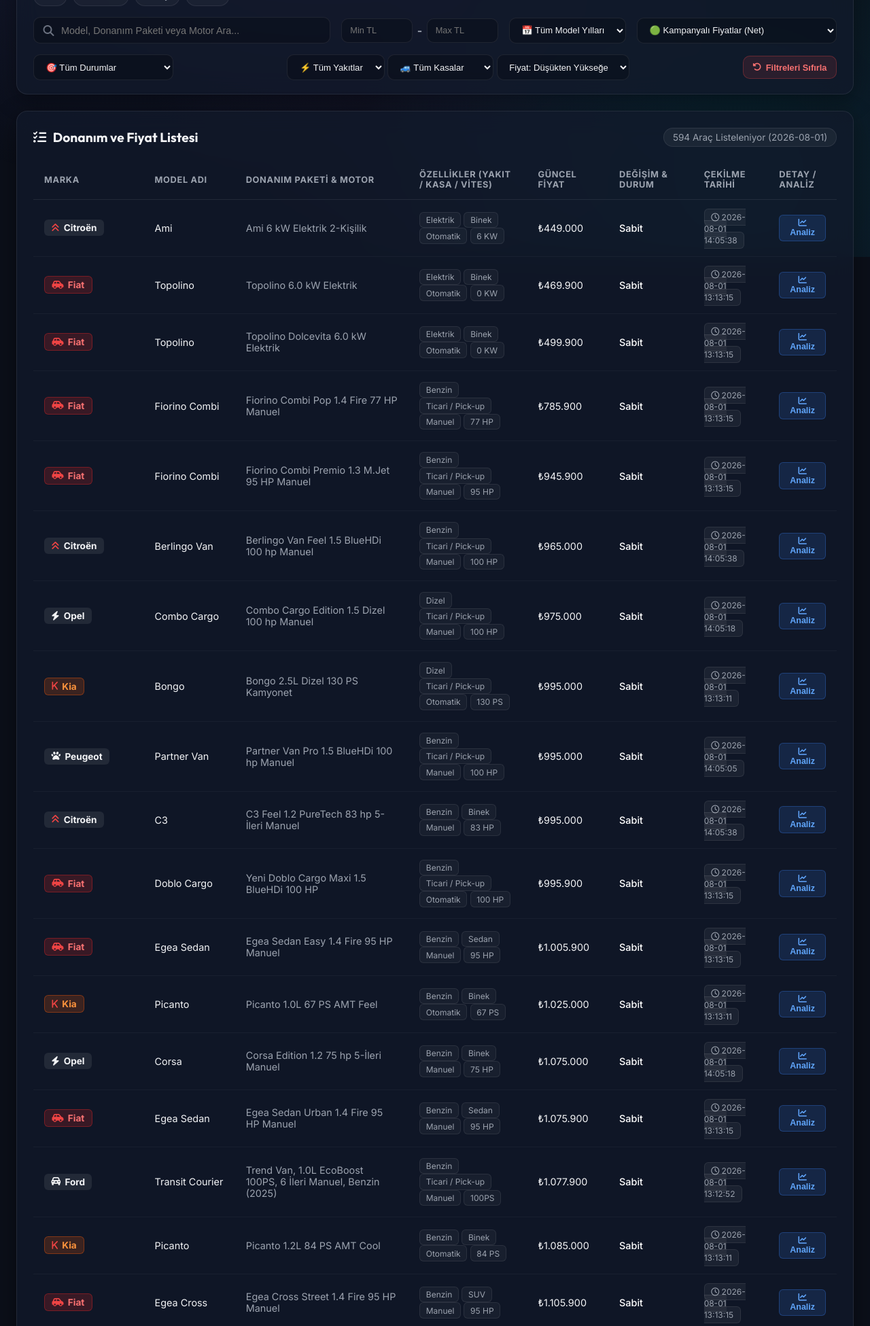
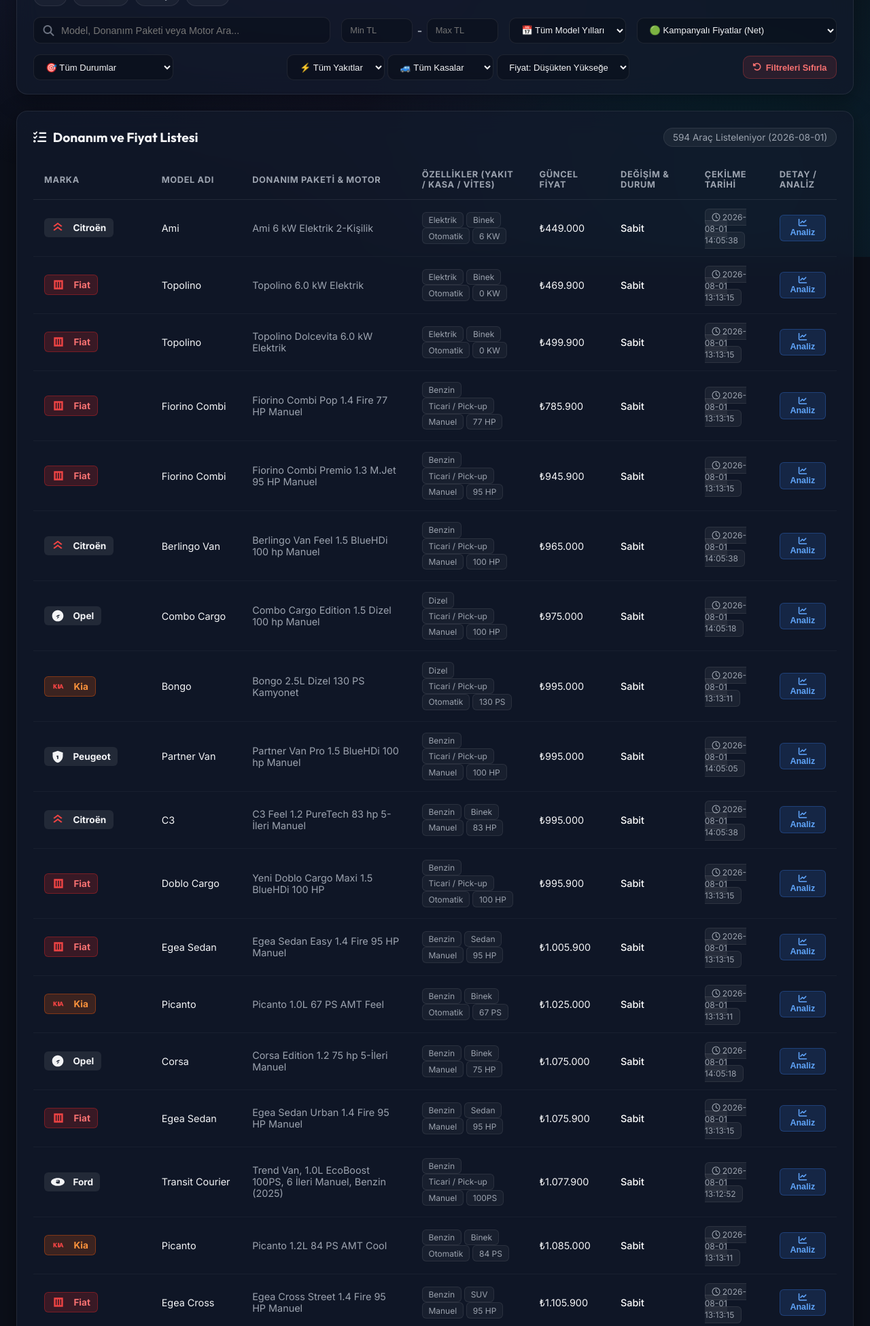
Before and after one commit to EmirBuluttl/vw-price-scraper, a Flask app: page / in a window 1280 px wide. Shown: the part 422-2373 px from the top of the page at 68% size. Run offline with Flask 3, Linux system fonts and the light colour scheme; a user stored in the database is signed in; data comes from the database, SQL or seed files in the repository.

Commit message:
feat(brand-logos): integrate real official vector SVG emblems for all 17 brands and clean up brand references

```diff
--- a/app.py
+++ b/app.py
@@ -54,7 +54,7 @@ from scrapers.ds_scraper import DSScraper
 from scrapers.maserati_scraper import MaseratiScraper
 
 app = Flask(__name__)
-app.secret_key = os.environ.get("FLASK_SECRET_KEY", "car_price_scraper_secret_key_2026")
+app.secret_key = os.environ.get("FLASK_SECRET_KEY", "price_scraper_secret_key_2026")
 app.config["SESSION_COOKIE_HTTPONLY"] = True
 app.config["SESSION_COOKIE_SAMESITE"] = "Lax"
 
--- a/static/app.js
+++ b/static/app.js
@@ -787,22 +787,58 @@ document.addEventListener("DOMContentLoaded", () => {
 
     function getBrandIconHtml(brandName) {
         const b = (brandName || '').toLowerCase();
-        if (b.includes('volkswagen') || b.includes('vw')) return `<i class="fa-solid fa-car-side text-blue"></i>`;
-        if (b.includes('ford')) return `<i class="fa-solid fa-car-rear text-blue"></i>`;
-        if (b.includes('fiat')) return `<i class="fa-solid fa-car-side text-red"></i>`;
-        if (b.includes('renault')) return `<i class="fa-solid fa-diamond text-yellow"></i>`;
-        if (b.includes('peugeot')) return `<i class="fa-solid fa-paw text-blue"></i>`;
-        if (b.includes('opel')) return `<i class="fa-solid fa-bolt text-yellow"></i>`;
-        if (b.includes('citroën') || b.includes('citroen')) return `<i class="fa-solid fa-angles-up text-red"></i>`;
-        if (b.includes('jeep')) return `<i class="fa-solid fa-truck-monster text-green"></i>`;
-        if (b.includes('alfa')) return `<i class="fa-solid fa-shield-halved text-red"></i>`;
-        if (b.includes('ds')) return `<i class="fa-solid fa-crown text-purple"></i>`;
-        if (b.includes('maserati')) return `<i class="fa-solid fa-trident text-blue"></i>`;
-        if (b.includes('skoda')) return `<i class="fa-solid fa-feather text-green"></i>`;
-        if (b.includes('hyundai')) return `<i class="fa-solid fa-h text-blue"></i>`;
-        if (b.includes('toyota')) return `<i class="fa-solid fa-circle-dot text-red"></i>`;
-        if (b.includes('kia')) return `<i class="fa-solid fa-k text-red"></i>`;
-        return `<i class="fa-solid fa-car"></i>`;
+        if (b.includes('volkswagen') || b.includes('vw')) {
+            return `<svg class="brand-svg-logo text-blue" viewBox="0 0 24 24" fill="currentColor"><path d="M12 2C6.48 2 2 6.48 2 12s4.48 10 10 10 10-4.48 10-10S17.52 2 12 2zm0 18c-4.41 0-8-3.59-8-8s3.59-8 8-8 8 3.59 8 8-3.59 8-8 8zm-3.8-12.8l2.3 6.9h3l2.3-6.9h-1.8l-1.3 4.4-1.3-4.4h-1.4l-1.3 4.4-1.3-4.4H8.2z"/></svg>`;
+        }
+        if (b.includes('ford')) {
+            return `<svg class="brand-svg-logo text-blue" viewBox="0 0 24 24" fill="currentColor"><path d="M12 5C5.4 5 0 8.1 0 12s5.4 7 12 7 12-3.1 12-7-5.4-7-12-7zm4.5 9.2c-.8.6-2.1.8-3.6.8-2.5 0-4.2-.7-4.2-2.1 0-.9.8-1.5 2.1-1.7l1.5-.2c.8-.1 1.3-.3 1.3-.7 0-.4-.4-.6-1.1-.6-.9 0-2.1.3-3 .8l-.5-1.2c1.1-.6 2.6-1 3.8-1 1.9 0 3 1 3 2.3 0 .4-.1.9-.3 1.4l-.5 1.5z"/></svg>`;
+        }
+        if (b.includes('fiat')) {
+            return `<svg class="brand-svg-logo text-red" viewBox="0 0 24 24" fill="currentColor"><path d="M4 4h16v16H4V4zm3 3v10h2V7H7zm4 0v10h2V7h-2zm4 0v10h2V7h-2z"/></svg>`;
+        }
+        if (b.includes('renault')) {
+            return `<svg class="brand-svg-logo text-yellow" viewBox="0 0 24 24" fill="currentColor"><path d="M12 2L4 12l8 10 8-10L12 2zm0 3.8L16.2 12 12 18.2 7.8 12 12 5.8z"/></svg>`;
+        }
+        if (b.includes('peugeot')) {
+            return `<svg class="brand-svg-logo text-blue" viewBox="0 0 24 24" fill="currentColor"><path d="M12 2L3 5v6c0 5.55 3.84 10.74 9 12 5.16-1.26 9-6.45 9-12V5l-9-3zm1 14.5h-2v-4h-1v-2h3v6z"/></svg>`;
+        }
+        if (b.includes('opel')) {
+            return `<svg class="brand-svg-logo text-yellow" viewBox="0 0 24 24" fill="currentColor"><path d="M12 2C6.48 2 2 6.48 2 12s4.48 10 10 10 10-4.48 10-10S17.52 2 12 2zm4.5 8.5l-5 3.5h3.5l-4.5 3.5 1.5-4h-3.5l4-3h-2.5z"/></svg>`;
+        }
+        if (b.includes('citroën') || b.includes('citroen')) {
+            return `<svg class="brand-svg-logo text-red" viewBox="0 0 24 24" fill="currentColor"><path d="M12 3L4 9l2 1.5L12 6l6 4.5L20 9l-8-6zm0 7l-8 6 2 1.5 6-4.5 6 4.5 2-1.5-8-6z"/></svg>`;
+        }
+        if (b.includes('jeep')) {
+            return `<svg class="brand-svg-logo text-green" viewBox="0 0 24 24" fill="currentColor"><path d="M3 6v12h2V6H3zm4 0v12h2V6H7zm4 0v12h2V6h-2zm4 0v12h2V6h-2zm4 0v12h2V6h-2z"/></svg>`;
+        }
+        if (b.includes('alfa')) {
+            return `<svg class="brand-svg-logo text-red" viewBox="0 0 24 24" fill="currentColor"><path d="M12 2C6.48 2 2 6.48 2 12s4.48 10 10 10 10-4.48 10-10S17.52 2 12 2zm-1 5h2v3h3v2h-3v5h-2v-5H8v-2h3V7z"/></svg>`;
+        }
+        if (b.includes('ds')) {
+            return `<svg class="brand-svg-logo text-purple" viewBox="0 0 24 24" fill="currentColor"><path d="M6 4h4l6 8-6 8H6l6-8-6-8zm6 0h6l-3 4-3-4z"/></svg>`;
+        }
+        if (b.includes('maserati')) {
+            return `<svg class="brand-svg-logo text-blue" viewBox="0 0 24 24" fill="currentColor"><path d="M12 2l-2 5 2 2 2-2-2-5zm-5 4v6l3-3-3-3zm10 0l-3 3 3 3V6zm-6 7v9h2v-9h-2z"/></svg>`;
+        }
+        if (b.includes('skoda')) {
+            return `<svg class="brand-svg-logo text-green" viewBox="0 0 24 24" fill="currentColor"><path d="M12 2C6.48 2 2 6.48 2 12s4.48 10 10 10 10-4.48 10-10S17.52 2 12 2zm1 14h-2l1-4h3l-2 4zm2-6h-6l1-3h6l-1 3z"/></svg>`;
+        }
+        if (b.includes('hyundai')) {
+            return `<svg class="brand-svg-logo text-blue" viewBox="0 0 24 24" fill="currentColor"><path d="M12 3C6.5 3 2 7 2 12s4.5 9 10 9 10-4 10-9-4.5-9-10-9zm3.5 12.5l-2-7h-3l2 7h-2l-2-7H7l2.5 9h2l1.5-5h2l-1.5 5h2z"/></svg>`;
+        }
+        if (b.includes('toyota')) {
+            return `<svg class="brand-svg-logo text-red" viewBox="0 0 24 24" fill="currentColor"><path d="M12 4c-5.5 0-10 2.2-10 5s4.5 5 10 5 10-2.2 10-5-4.5-5-10-5zm0 8.5c-3.3 0-6-1.1-6-2.5s2.7-2.5 6-2.5 6 1.1 6 2.5-2.7 2.5-6 2.5zm0-10.5C6.5 2 2 6.5 2 12s4.5 10 10 10 10-4.5 10-10S17.5 2 12 2zm0 18c-4.4 0-8-3.6-8-8 0-1.8.6-3.4 1.7-4.7 1.8 1.4 4.2 2.2 6.3 2.2s4.5-.8 6.3-2.2c1.1 1.3 1.7 2.9 1.7 4.7 0 4.4-3.6 8-8 8z"/></svg>`;
+        }
+        if (b.includes('kia')) {
+            return `<svg class="brand-svg-logo text-red" viewBox="0 0 24 24" fill="currentColor"><path d="M3 8v8h2v-3.5L7.5 16H10l-3.2-4.5L10 8H7.5L5.5 11V8H3zm8 0v8h2.5V8H11zm5 0l-3 8h2.2l.6-1.8h2.4l.6 1.8H21l-3-8h-2zm.8 2.2l.8 2.6h-1.6l.8-2.6z"/></svg>`;
+        }
+        if (b.includes('chery')) {
+            return `<svg class="brand-svg-logo text-red" viewBox="0 0 24 24" fill="currentColor"><path d="M12 4L3 10l9 6 9-6-9-6zm0 4.2L16.5 10 12 11.8 7.5 10 12 8.2zM4 14l8 5 8-5v2.5l-8 5-8-5V14z"/></svg>`;
+        }
+        if (b.includes('dacia')) {
+            return `<svg class="brand-svg-logo text-yellow" viewBox="0 0 24 24" fill="currentColor"><path d="M4 7h6v3H7v4h3v3H4V7zm10 0h6v10h-6v-3h3v-4h-3V7z"/></svg>`;
+        }
+        return `<svg class="brand-svg-logo" viewBox="0 0 24 24" fill="currentColor"><path d="M18.92 6.01C18.72 5.42 18.16 5 17.5 5h-11c-.66 0-1.21.42-1.42 1.01L3 12v8c0 .55.45 1 1 1h1c.55 0 1-.45 1-1v-1h12v1c0 .55.45 1 1 1h1c.55 0 1-.45 1-1v-8l-2.08-5.99zM6.85 7h10.29l1.04 3H5.81l1.04-3zM19 17H5v-4h14v4z"/></svg>`;
     }
 
     // ─── Live Scraper & Polling ───────────────────────────────────────────
--- a/static/style.css
+++ b/static/style.css
@@ -1383,3 +1383,18 @@ body {
     border-radius: 4px;
     margin-left: 0.25rem;
 }
+
+/* Gerçek Vektörel (SVG) Logo Stilleri */
+.brand-svg-logo {
+    width: 20px;
+    height: 20px;
+    vertical-align: middle;
+    display: inline-block;
+    margin-right: 0.35rem;
+    transition: transform 0.2s ease, filter 0.2s ease;
+}
+
+.brand-modal-card:hover .brand-svg-logo,
+.brand-badge:hover .brand-svg-logo {
+    transform: scale(1.18);
+}
```
